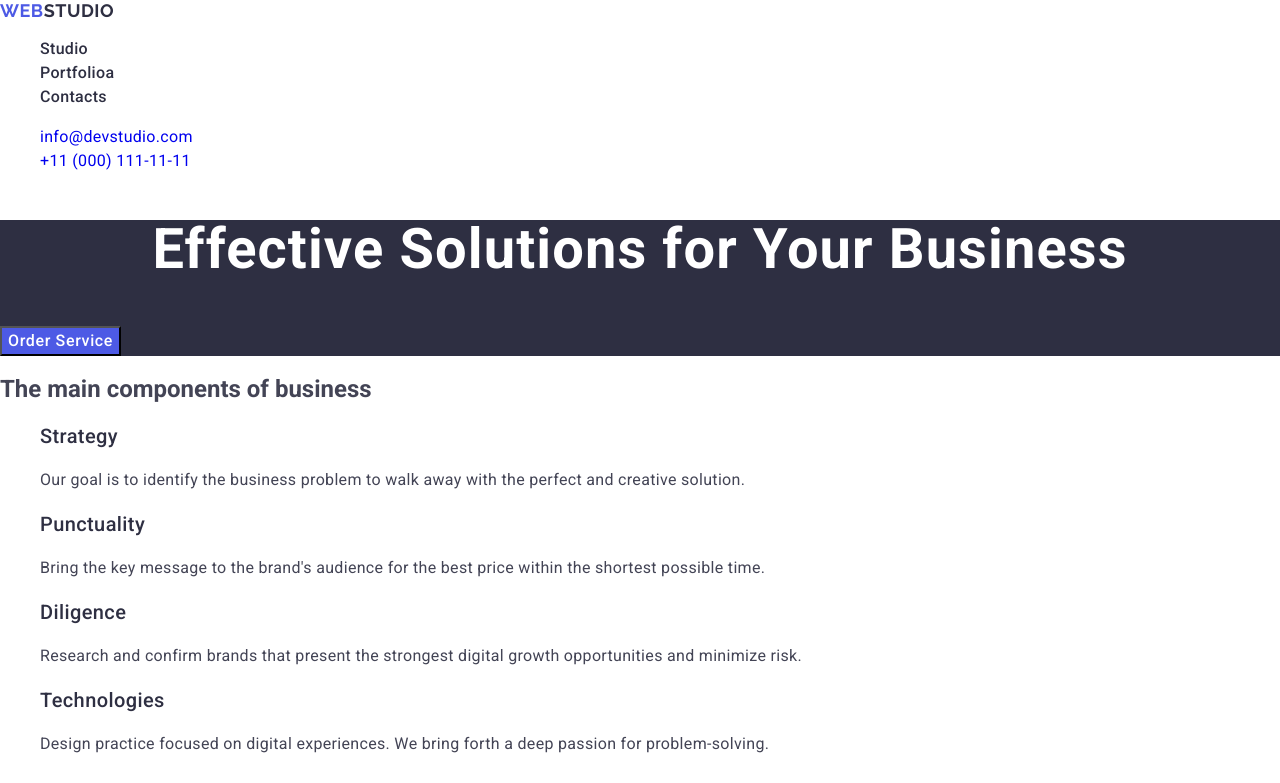
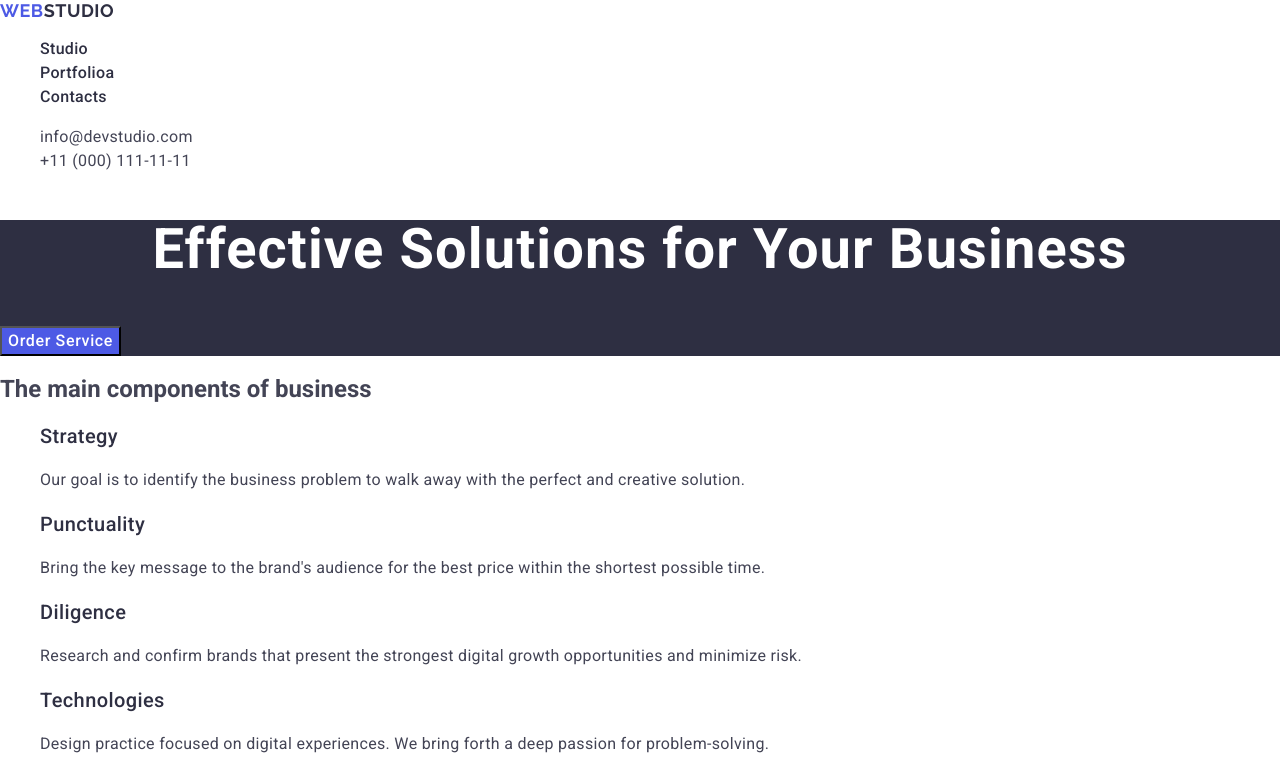
Before and after one commit to Lariysa/goit-markup-hw-02, a plain HTML site: page index.html in a window 1280 px wide. Shown: the top 783 px of the page. Drawn offline with nearby package versions, Linux system fonts and the light colour scheme.

Commit message:
add.styles.css

```diff
--- a/css/styles.css
+++ b/css/styles.css
@@ -50,6 +50,7 @@ body{
    font-weight: 400;
    line-height: 1.5; /* 150% */
    letter-spacing: 0.02em;
+   color: var(--SLATE, #434455);
 }
 
 .menu-link-contacts:hover,
```
